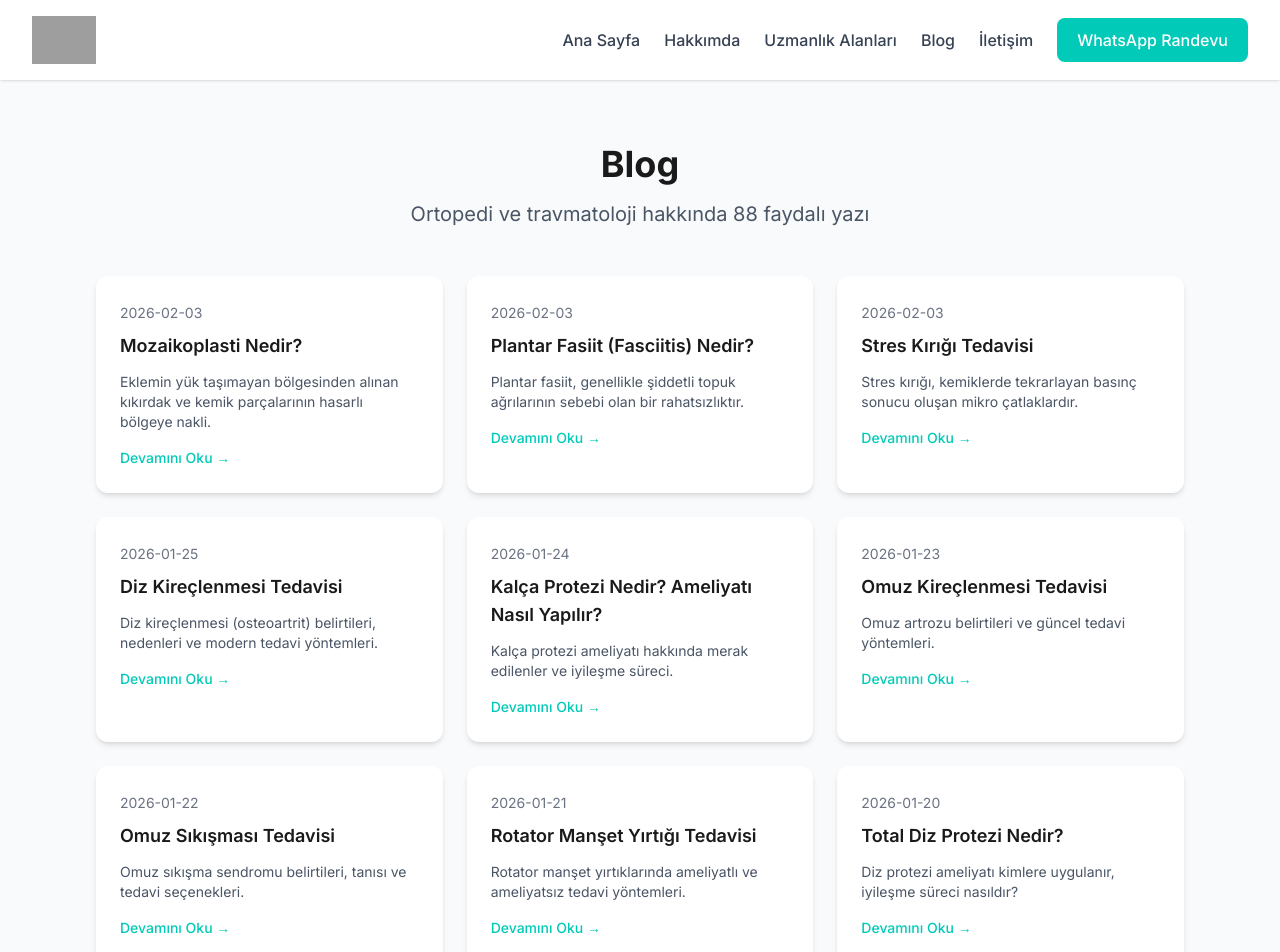
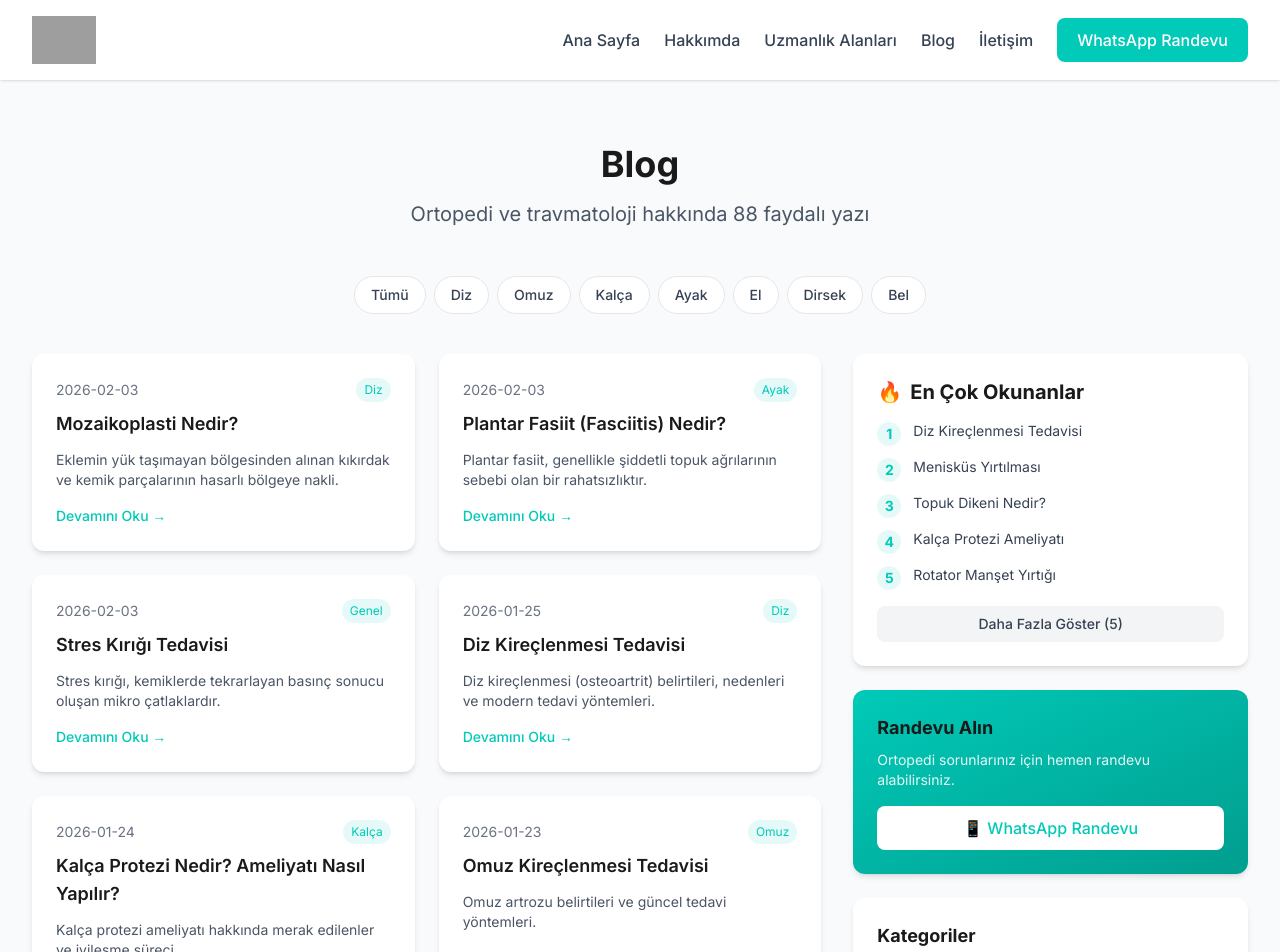
Before and after one commit to ozoknar/drozguroktaynar-nextjs, a Next.js app: page /blog in a window 1280 px wide. Shown: the top 952 px of the page. Built offline with nearby package versions, Linux system fonts and the light colour scheme; grey boxes are pictures that could not be loaded.

Commit message:
Add sidebar with popular posts and category navigation to blog page

```diff
--- a/src/app/blog/page.tsx
+++ b/src/app/blog/page.tsx
@@ -2,6 +2,7 @@ import Link from "next/link";
 import type { Metadata } from "next";
 import fs from "fs";
 import path from "path";
+import PopularPostsSidebar from "@/components/PopularPostsSidebar";
 
 export const metadata: Metadata = {
   title: "Blog | Op. Dr. Özgür Oktay Nar - Ortopedi Uzmanı Bursa",
@@ -16,180 +17,235 @@ interface BlogPost {
   title: string;
   excerpt: string;
   date: string;
-  image?: string;
+  category?: string;
 }
 
 // Blog post titles mapped from slugs
-const blogPostData: Record<string, { title: string; excerpt: string; date: string }> = {
+const blogPostData: Record<string, { title: string; excerpt: string; date: string; category?: string }> = {
   "plantar-fasiit-fasciitis-nedir": {
     title: "Plantar Fasiit (Fasciitis) Nedir?",
     excerpt: "Plantar fasiit, genellikle şiddetli topuk ağrılarının sebebi olan bir rahatsızlıktır.",
     date: "2026-02-03",
+    category: "Ayak",
   },
   "mozaikoplasti": {
     title: "Mozaikoplasti Nedir?",
     excerpt: "Eklemin yük taşımayan bölgesinden alınan kıkırdak ve kemik parçalarının hasarlı bölgeye nakli.",
     date: "2026-02-03",
+    category: "Diz",
   },
   "stres-kirigi-tedavisi": {
     title: "Stres Kırığı Tedavisi",
     excerpt: "Stres kırığı, kemiklerde tekrarlayan basınç sonucu oluşan mikro çatlaklardır.",
     date: "2026-02-03",
+    category: "Genel",
   },
   "diz-kireclenmesi-tedavisi-2": {
     title: "Diz Kireçlenmesi Tedavisi",
     excerpt: "Diz kireçlenmesi (osteoartrit) belirtileri, nedenleri ve modern tedavi yöntemleri.",
     date: "2026-01-25",
+    category: "Diz",
   },
   "kalca-protezi-nedir-ameliyati-nasil-yapilir": {
     title: "Kalça Protezi Nedir? Ameliyatı Nasıl Yapılır?",
     excerpt: "Kalça protezi ameliyatı hakkında merak edilenler ve iyileşme süreci.",
     date: "2026-01-24",
+    category: "Kalça",
   },
   "omuz-sikismasi-tedavisi-nedir-nasil-yapilir": {
     title: "Omuz Sıkışması Tedavisi",
     excerpt: "Omuz sıkışma sendromu belirtileri, tanısı ve tedavi seçenekleri.",
     date: "2026-01-22",
+    category: "Omuz",
   },
   "rotator-manset-yirtigi-tedavisi": {
     title: "Rotator Manşet Yırtığı Tedavisi",
     excerpt: "Rotator manşet yırtıklarında ameliyatlı ve ameliyatsız tedavi yöntemleri.",
     date: "2026-01-21",
+    category: "Omuz",
   },
   "total-diz-protezi-nedir-tedavisi-nasil-yapilir": {
     title: "Total Diz Protezi Nedir?",
     excerpt: "Diz protezi ameliyatı kimlere uygulanır, iyileşme süreci nasıldır?",
     date: "2026-01-20",
+    category: "Diz",
   },
   "meniskus-yirtilmasi-belirtileri-ve-tedavisi": {
     title: "Menisküs Yırtılması Belirtileri ve Tedavisi",
     excerpt: "Menisküs yırtığı neden olur, nasıl tedavi edilir?",
     date: "2026-01-19",
+    category: "Diz",
   },
   "topuk-dikeni-nedir": {
     title: "Topuk Dikeni Nedir?",
     excerpt: "Topuk dikeni nedenleri, belirtileri ve etkili tedavi yöntemleri.",
     date: "2026-01-18",
+    category: "Ayak",
   },
   "bankart-lezyonu-nedir": {
     title: "Bankart Lezyonu Nedir?",
     excerpt: "Omuz çıkığı sonrası oluşan Bankart lezyonu ve tedavisi.",
     date: "2025-11-15",
+    category: "Omuz",
   },
   "hill-sachs-lezyonu-nedir": {
     title: "Hill-Sachs Lezyonu Nedir?",
     excerpt: "Omuz instabilitesinde Hill-Sachs lezyonu ve tedavi yaklaşımları.",
     date: "2025-11-14",
+    category: "Omuz",
   },
   "slap-lezyonu-nedir": {
     title: "SLAP Lezyonu Nedir?",
     excerpt: "Superior labrum anterior posterior (SLAP) yırtığı hakkında bilgiler.",
     date: "2025-11-13",
+    category: "Omuz",
   },
   "karpal-tunel-sendromu-2": {
     title: "Karpal Tünel Sendromu",
     excerpt: "El ve bilekte uyuşma, karıncalanma yapan karpal tünel sendromu tedavisi.",
     date: "2026-01-17",
+    category: "El",
   },
   "bel-fitigi-ameliyati-sonrasi-ise-donus": {
     title: "Bel Fıtığı Ameliyatı Sonrası İşe Dönüş",
     excerpt: "Bel fıtığı ameliyatı sonrası iyileşme süreci ve işe dönüş rehberi.",
     date: "2025-09-10",
+    category: "Bel",
   },
   "hidrojel-sivi-diz-protezi-nedir-2": {
     title: "Hidrojel (Sıvı) Diz Protezi Nedir?",
     excerpt: "Diz kireçlenmesinde yeni nesil hidrojel tedavisi hakkında bilgiler.",
     date: "2024-02-15",
+    category: "Diz",
   },
   "kok-hucre-tedavisi-2": {
     title: "Kök Hücre Tedavisi",
     excerpt: "Ortopedide kök hücre tedavisi uygulamaları ve sonuçları.",
     date: "2025-09-05",
+    category: "Tedavi",
   },
   "ayak-bilegi-burkulmasi-ve-ne-zaman-gecer": {
     title: "Ayak Bileği Burkulmasi Ne Zaman Geçer?",
     excerpt: "Ayak bileği burkulmalarında iyileşme süreci ve dikkat edilmesi gerekenler.",
     date: "2025-08-20",
+    category: "Ayak",
   },
   "dupuytren-kontrakturu-nedir": {
     title: "Dupuytren Kontraktürü Nedir?",
     excerpt: "El parmaklarında bükülmeye neden olan Dupuytren hastalığı ve tedavisi.",
     date: "2026-01-16",
+    category: "El",
   },
   "tenisci-dirsegi-lateral-epikondilit-nedir": {
     title: "Tenisçi Dirseği (Lateral Epikondilit) Nedir?",
     excerpt: "Dirsek dış yüzeyinde ağrıya neden olan tenisçi dirseği tedavisi.",
     date: "2026-01-15",
+    category: "Dirsek",
   },
   "golfcu-dirsegi-medial-epikondilit-nedir": {
     title: "Golfçü Dirseği (Medial Epikondilit) Nedir?",
     excerpt: "Dirsek iç yüzeyinde ağrıya neden olan golfçü dirseği tedavisi.",
     date: "2026-01-14",
+    category: "Dirsek",
   },
   "omuz-kireclenmesi-tedavisi": {
     title: "Omuz Kireçlenmesi Tedavisi",
     excerpt: "Omuz artrozu belirtileri ve güncel tedavi yöntemleri.",
     date: "2026-01-23",
+    category: "Omuz",
   },
   "kalca-artroskopisi-nedir": {
     title: "Kalça Artroskopisi Nedir?",
     excerpt: "Kalça ekleminin kapalı yöntemle tedavisinde artroskopi uygulamaları.",
     date: "2025-11-10",
+    category: "Kalça",
   },
   "ayak-bilegi-artroskopisi-nedir": {
     title: "Ayak Bileği Artroskopisi Nedir?",
     excerpt: "Ayak bileği problemlerinin artroskopik tedavisi.",
     date: "2026-01-12",
+    category: "Ayak",
   },
   "el-bilegi-artroskopisi": {
     title: "El Bileği Artroskopisi",
     excerpt: "El bileği ağrılarında artroskopik tanı ve tedavi.",
     date: "2024-10-15",
+    category: "El",
   },
   "omuz-protezi-nedir": {
     title: "Omuz Protezi Nedir?",
     excerpt: "İleri evre omuz kireçlenmesinde protez ameliyatı.",
     date: "2025-11-08",
+    category: "Omuz",
   },
   "diz-anatomisi-nedir": {
     title: "Diz Anatomisi Nedir?",
     excerpt: "Diz ekleminin yapısı, bağları ve fonksiyonları.",
     date: "2025-11-20",
+    category: "Diz",
   },
   "omuz-anatomisi-eklemin-yapisi-kaslari-ve-fonksiyonlari-nedir": {
     title: "Omuz Anatomisi",
     excerpt: "Omuz ekleminin yapısı, kasları ve fonksiyonları hakkında detaylı bilgi.",
     date: "2025-11-18",
+    category: "Omuz",
   },
   "kalca-anatomisi-ve-minimal-invaziv-kalca-protezi": {
     title: "Kalça Anatomisi ve Minimal İnvaziv Kalça Protezi",
     excerpt: "Kalça eklem yapısı ve az kesi ile yapılan protez ameliyatı.",
     date: "2025-11-16",
+    category: "Kalça",
   },
   "rotator-kuf-sendromu-nedir": {
     title: "Rotator Kuff Sendromu Nedir?",
     excerpt: "Omuz kaslarını etkileyen rotator kuff sendromu belirtileri ve tedavisi.",
     date: "2025-11-12",
+    category: "Omuz",
   },
   "priformis-sendromu-nedir": {
     title: "Piriformis Sendromu Nedir?",
     excerpt: "Kalça ve bacak ağrısına neden olan piriformis sendromu.",
     date: "2025-11-05",
+    category: "Kalça",
   },
   "pleksus-yaralanmalari-nedir": {
     title: "Pleksus Yaralanmaları Nedir?",
     excerpt: "Brakiyal pleksus yaralanmaları ve tedavi yaklaşımları.",
     date: "2025-11-04",
+    category: "Genel",
   },
 };
 
+// En çok okunan yazılar (popüler konular)
+export const popularPosts = [
+  { slug: "diz-kireclenmesi-tedavisi-2", title: "Diz Kireçlenmesi Tedavisi" },
+  { slug: "meniskus-yirtilmasi-belirtileri-ve-tedavisi", title: "Menisküs Yırtılması" },
+  { slug: "topuk-dikeni-nedir", title: "Topuk Dikeni Nedir?" },
+  { slug: "kalca-protezi-nedir-ameliyati-nasil-yapilir", title: "Kalça Protezi Ameliyatı" },
+  { slug: "rotator-manset-yirtigi-tedavisi", title: "Rotator Manşet Yırtığı" },
+  { slug: "total-diz-protezi-nedir-tedavisi-nasil-yapilir", title: "Total Diz Protezi" },
+  { slug: "karpal-tunel-sendromu-2", title: "Karpal Tünel Sendromu" },
+  { slug: "plantar-fasiit-fasciitis-nedir", title: "Plantar Fasiit" },
+  { slug: "tenisci-dirsegi-lateral-epikondilit-nedir", title: "Tenisçi Dirseği" },
+  { slug: "omuz-sikismasi-tedavisi-nedir-nasil-yapilir", title: "Omuz Sıkışması" },
+];
+
+// Kategoriler
+const categories = [
+  { name: "Tümü", slug: "" },
+  { name: "Diz", slug: "diz" },
+  { name: "Omuz", slug: "omuz" },
+  { name: "Kalça", slug: "kalca" },
+  { name: "Ayak", slug: "ayak" },
+  { name: "El", slug: "el" },
+  { name: "Dirsek", slug: "dirsek" },
+  { name: "Bel", slug: "bel" },
+];
+
 function slugToTitle(slug: string): string {
-  // Check if we have a predefined title
   if (blogPostData[slug]) {
     return blogPostData[slug].title;
   }
-
-  // Convert slug to readable title
   return slug
     .split("-")
     .map((word) => word.charAt(0).toUpperCase() + word.slice(1))
@@ -213,6 +269,13 @@ function slugToDate(slug: string): string {
   return "2026-01-01";
 }
 
+function slugToCategory(slug: string): string {
+  if (blogPostData[slug]?.category) {
+    return blogPostData[slug].category!;
+  }
+  return "Genel";
+}
+
 function getBlogPosts(): BlogPost[] {
   const blogDir = path.join(process.cwd(), "src/app/blog");
   const entries = fs.readdirSync(blogDir, { withFileTypes: true });
@@ -224,6 +287,7 @@ function getBlogPosts(): BlogPost[] {
       title: slugToTitle(entry.name),
       excerpt: slugToExcerpt(entry.name),
       date: slugToDate(entry.name),
+      category: slugToCategory(entry.name),
     }))
     .sort((a, b) => new Date(b.date).getTime() - new Date(a.date).getTime());
 
@@ -235,7 +299,7 @@ export default function BlogPage() {
 
   return (
     <div className="py-16 bg-gray-50 min-h-screen">
-      <div className="max-w-6xl mx-auto px-4 sm:px-6 lg:px-8">
+      <div className="max-w-7xl mx-auto px-4 sm:px-6 lg:px-8">
         <div className="text-center mb-12">
           <h1 className="text-4xl font-bold text-gray-900 mb-4">Blog</h1>
           <p className="text-xl text-gray-600">
@@ -243,7 +307,22 @@ export default function BlogPage() {
           </p>
         </div>
 
-        <div className="grid md:grid-cols-2 lg:grid-cols-3 gap-6">
+        {/* Kategori Navigasyonu */}
+        <div className="flex flex-wrap justify-center gap-2 mb-10">
+          {categories.map((cat) => (
+            <span
+              key={cat.slug}
+              className="px-4 py-2 rounded-full bg-white border border-gray-200 text-gray-700 hover:bg-[#01CAB8] hover:text-white hover:border-[#01CAB8] transition cursor-pointer text-sm font-medium"
+            >
+              {cat.name}
+            </span>
+          ))}
+        </div>
+
+        <div className="flex flex-col lg:flex-row gap-8">
+          {/* Ana İçerik - Blog Yazıları */}
+          <div className="lg:w-2/3">
+            <div className="grid md:grid-cols-2 gap-6">
               {blogPosts.map((post) => (
                 <article
                   key={post.slug}
@@ -251,8 +330,15 @@ export default function BlogPage() {
                 >
                   <Link href={`/blog/${post.slug}`}>
                     <div className="p-6">
+                      <div className="flex items-center justify-between mb-2">
                         <time className="text-sm text-gray-500">{post.date}</time>
-                  <h2 className="text-lg font-semibold text-gray-900 mt-2 mb-3 hover:text-[#01CAB8] transition line-clamp-2">
+                        {post.category && (
+                          <span className="text-xs bg-[#01CAB8]/10 text-[#01CAB8] px-2 py-1 rounded-full">
+                            {post.category}
+                          </span>
+                        )}
+                      </div>
+                      <h2 className="text-lg font-semibold text-gray-900 mb-3 hover:text-[#01CAB8] transition line-clamp-2">
                         {post.title}
                       </h2>
                       <p className="text-gray-600 text-sm line-clamp-3">
@@ -267,6 +353,13 @@ export default function BlogPage() {
               ))}
             </div>
           </div>
+
+          {/* Sidebar - En Çok Okunanlar */}
+          <div className="lg:w-1/3">
+            <PopularPostsSidebar posts={popularPosts} />
+          </div>
+        </div>
+      </div>
     </div>
   );
 }
--- /dev/null
+++ b/src/components/PopularPostsSidebar.tsx
@@ -0,0 +1,87 @@
+"use client";
+
+import Link from "next/link";
+import { useState } from "react";
+
+interface PopularPost {
+  slug: string;
+  title: string;
+}
+
+interface PopularPostsSidebarProps {
+  posts: PopularPost[];
+}
+
+export default function PopularPostsSidebar({ posts }: PopularPostsSidebarProps) {
+  const [showAll, setShowAll] = useState(false);
+
+  const visiblePosts = showAll ? posts : posts.slice(0, 5);
+  const hasMore = posts.length > 5;
+
+  return (
+    <div className="sticky top-24">
+      <div className="bg-white rounded-xl shadow-md p-6">
+        <h3 className="text-xl font-bold text-gray-900 mb-4 flex items-center gap-2">
+          <span className="text-[#01CAB8]">🔥</span> En Çok Okunanlar
+        </h3>
+
+        <ul className="space-y-3">
+          {visiblePosts.map((post, index) => (
+            <li key={post.slug}>
+              <Link
+                href={`/blog/${post.slug}`}
+                className="flex items-start gap-3 group"
+              >
+                <span className="flex-shrink-0 w-6 h-6 bg-[#01CAB8]/10 text-[#01CAB8] rounded-full flex items-center justify-center text-sm font-bold">
+                  {index + 1}
+                </span>
+                <span className="text-gray-700 group-hover:text-[#01CAB8] transition text-sm leading-tight">
+                  {post.title}
+                </span>
+              </Link>
+            </li>
+          ))}
+        </ul>
+
+        {hasMore && (
+          <button
+            onClick={() => setShowAll(!showAll)}
+            className="mt-4 w-full py-2 px-4 bg-gray-100 hover:bg-[#01CAB8] hover:text-white text-gray-700 rounded-lg transition text-sm font-medium"
+          >
+            {showAll ? "Daha Az Göster ↑" : `Daha Fazla Göster (${posts.length - 5})`}
+          </button>
+        )}
+      </div>
+
+      {/* Randevu CTA */}
+      <div className="bg-gradient-to-br from-[#01CAB8] to-[#019E8F] rounded-xl shadow-md p-6 mt-6 text-white">
+        <h3 className="text-lg font-bold mb-2">Randevu Alın</h3>
+        <p className="text-white/90 text-sm mb-4">
+          Ortopedi sorunlarınız için hemen randevu alabilirsiniz.
+        </p>
+        <Link
+          href="https://wa.me/905522493909"
+          target="_blank"
+          className="block w-full bg-white text-[#01CAB8] text-center py-2.5 rounded-lg font-medium hover:bg-gray-100 transition"
+        >
+          📱 WhatsApp Randevu
+        </Link>
+      </div>
+
+      {/* Kategoriler Widget */}
+      <div className="bg-white rounded-xl shadow-md p-6 mt-6">
+        <h3 className="text-lg font-bold text-gray-900 mb-4">Kategoriler</h3>
+        <div className="flex flex-wrap gap-2">
+          {["Diz", "Omuz", "Kalça", "Ayak", "El", "Dirsek", "Bel"].map((cat) => (
+            <span
+              key={cat}
+              className="px-3 py-1.5 bg-gray-100 hover:bg-[#01CAB8] hover:text-white text-gray-700 rounded-full text-sm cursor-pointer transition"
+            >
+              {cat}
+            </span>
+          ))}
+        </div>
+      </div>
+    </div>
+  );
+}
```
Lines whose indentation alone changed are shown as unchanged.
